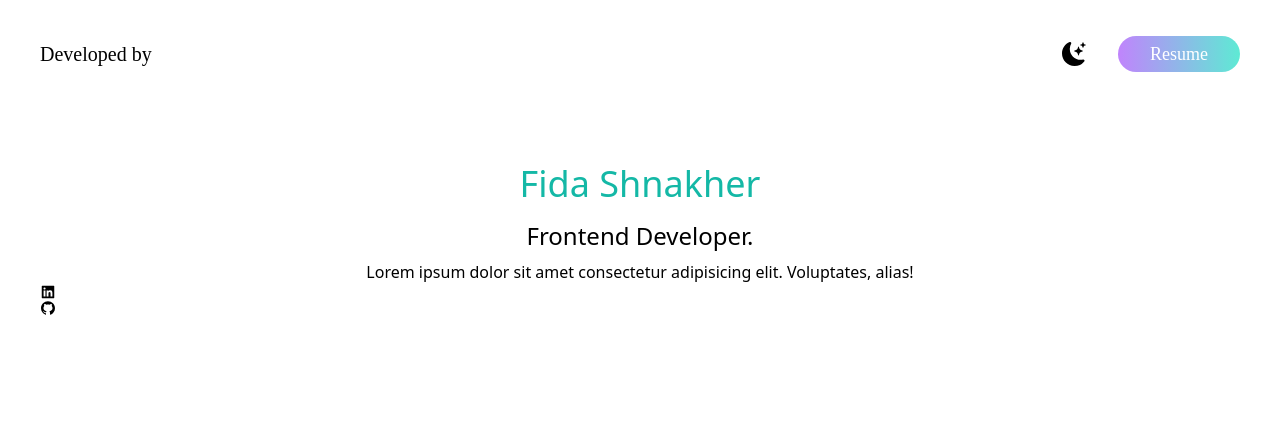
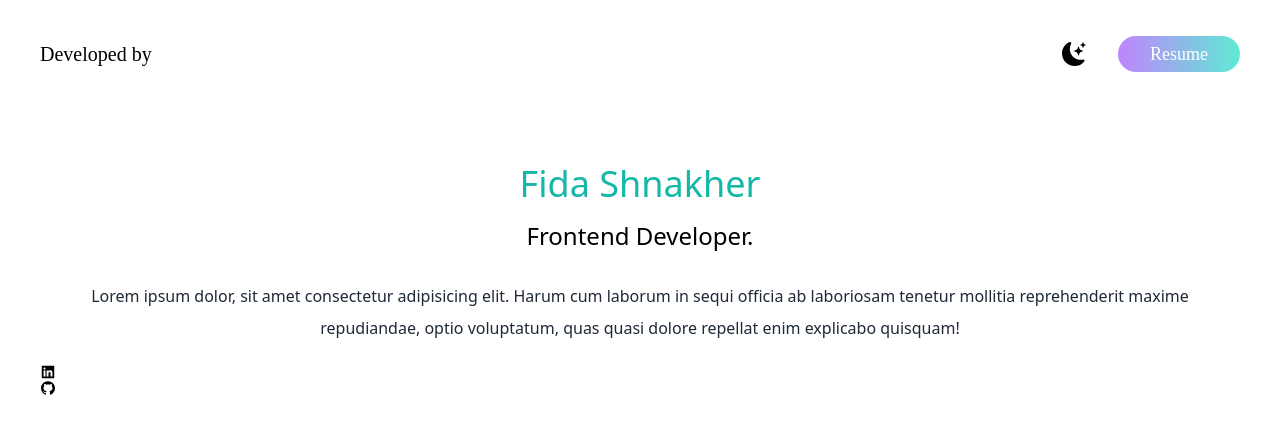
Before and after one commit to fidashn/fida-shnakher-portfolio, a Next.js app: page / in a window 1280 px wide. Shown: the top 434 px of the page. Built offline with nearby package versions, Linux system fonts and the light colour scheme.

Commit message:
styled the text of the front pages' paragraph

```diff
--- a/pages/index.tsx
+++ b/pages/index.tsx
@@ -25,7 +25,7 @@ export default function Home() {
           <div className='text-center p10'>
             <h2 className='text-4xl py-2 text-teal-500 font-medium'>Fida Shnakher</h2>
             <h3 className='text-2xl py-2'>Frontend Developer.</h3>
-            <p>Lorem ipsum dolor sit amet consectetur adipisicing elit. Voluptates, alias!</p>
+            <p className='text-md py-5 leading-8 text-gray-800'>Lorem ipsum dolor, sit amet consectetur adipisicing elit. Harum cum laborum in sequi officia ab laboriosam tenetur mollitia reprehenderit maxime repudiandae, optio voluptatum, quas quasi dolore repellat enim explicabo quisquam!</p>
           </div>
           <div>
            <a href="https://www.linkedin.com/in/fida-shnakher-0b0b4a1b5"><AiFillLinkedin /></a>
```
